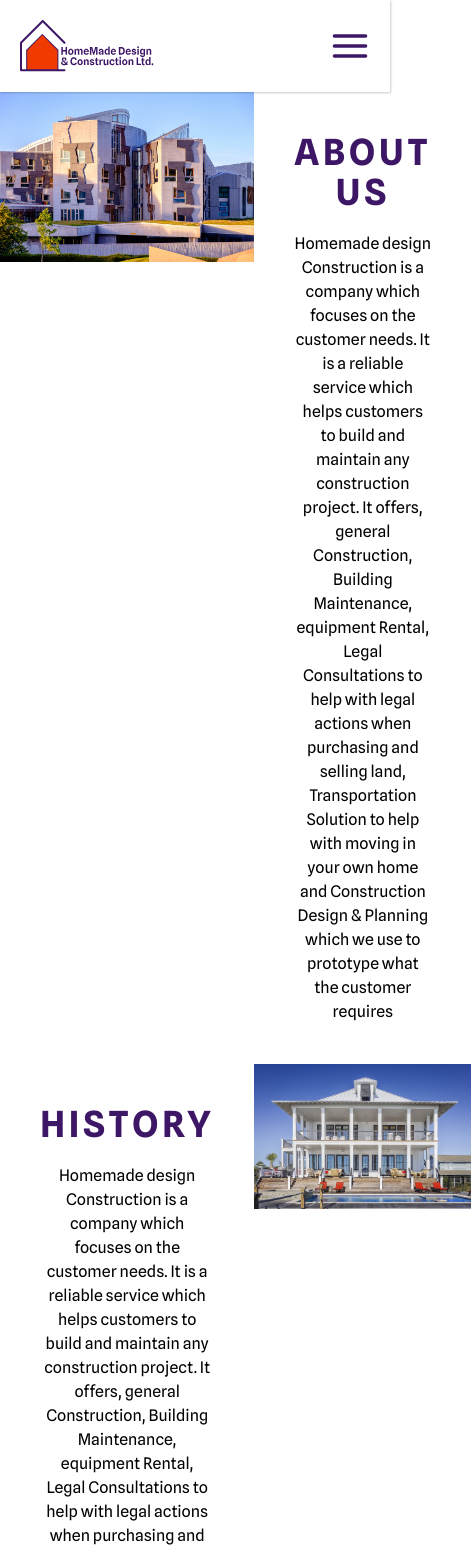
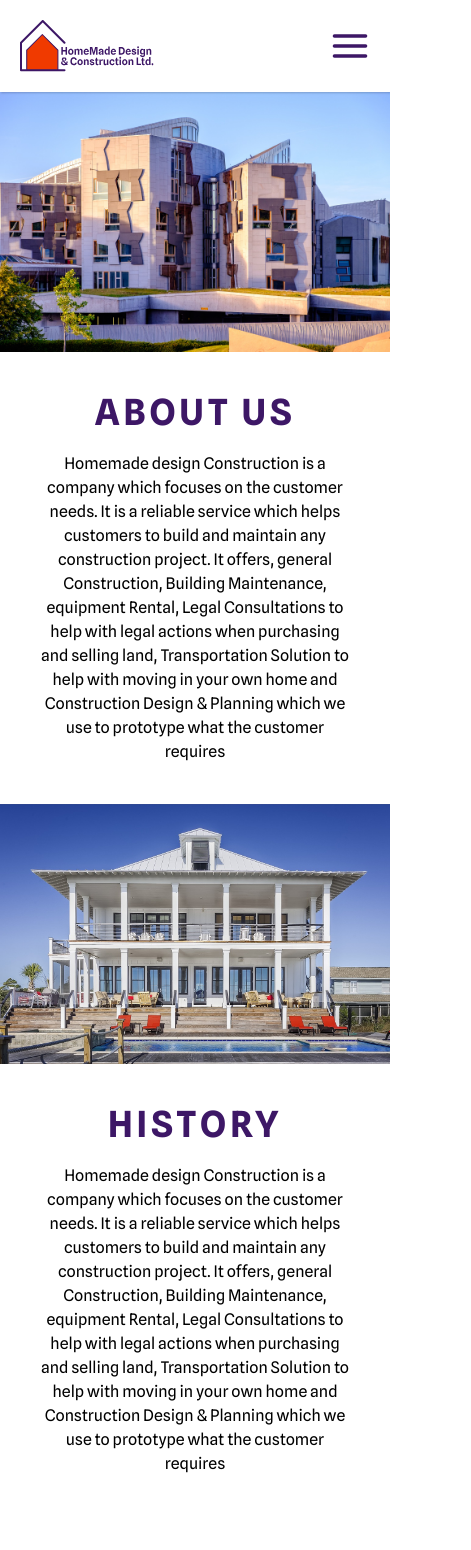
Before and after one commit to aldaineclarke/HMD-Construction, an Angular app: page /about in a window 390 px wide. Shown: the top 1550 px of the page, 471 px wide, since content can reach past the window. Built offline with nearby package versions, Linux system fonts and the light colour scheme.

Commit message:
made about page responsive

```diff
--- a/src/app/Pages/about/about.component.html
+++ b/src/app/Pages/about/about.component.html
@@ -1,5 +1,7 @@
 <app-header></app-header>
-<section class="about_history-grid">
+<section class="about_history">
+    <div class="constrained">
+        <div class="about_history__grid">
             <div class="img"><img src="/assets/HMDC/architecture-gba45d817b_1920.jpg" alt="This should be image of architecture"></div>
             <div class="about text-section">
                 <p class="title">About Us</p>
@@ -10,6 +12,8 @@
                 <p class="desc">Homemade design Construction is a company which focuses on the customer needs. It is a reliable service which helps customers to build and maintain any construction project. It offers, general Construction, Building Maintenance, equipment Rental, Legal Consultations to help with legal actions when purchasing and selling land, Transportation Solution to help with moving in your own home and Construction Design & Planning which we use to prototype what the customer requires</p>
             </div>
             <div class="img"><img src="/assets/HMDC/large-home-g6c9303983_1280.jpg" alt="another architecture project"></div>
+                </div>
+    </div>
 
 </section>
 <section class="team text-gray-600 body-font ">
--- a/src/app/Pages/about/about.component.scss
+++ b/src/app/Pages/about/about.component.scss
@@ -1,7 +1,13 @@
-.about_history-grid{
+.about_history__grid{
     display:grid;
     grid-template-columns: repeat(2, 1fr);
 
+    .img img{
+        height:100%;
+        width: 100%;
+        object-fit: cover;
+        object-position:center;
+    }
     .text-section{
         @apply flex flex-col items-center p-10 text-center gap-5
     }
@@ -9,3 +15,28 @@
         @apply text-4xl font-bold text-mainPurple uppercase tracking-widest
     }
 }
+
+@media(max-width:760px){
+    .about_history__grid{
+        grid-template-columns: 1fr;
+
+
+        // swapped grid order of 3rd and 4th element so we have a pattern of image text image text.
+        &> div:nth-of-type(3){
+            grid-row-start: 4;
+            grid-row-end:5;
+
+
+        }
+        &> div:nth-of-type(4){
+            grid-row-start: 3;
+            grid-row-end:4;
+
+
+        }
+    }
+
+
+    // switch grid order
+
+}
```
Lines whose indentation alone changed are shown as unchanged.
